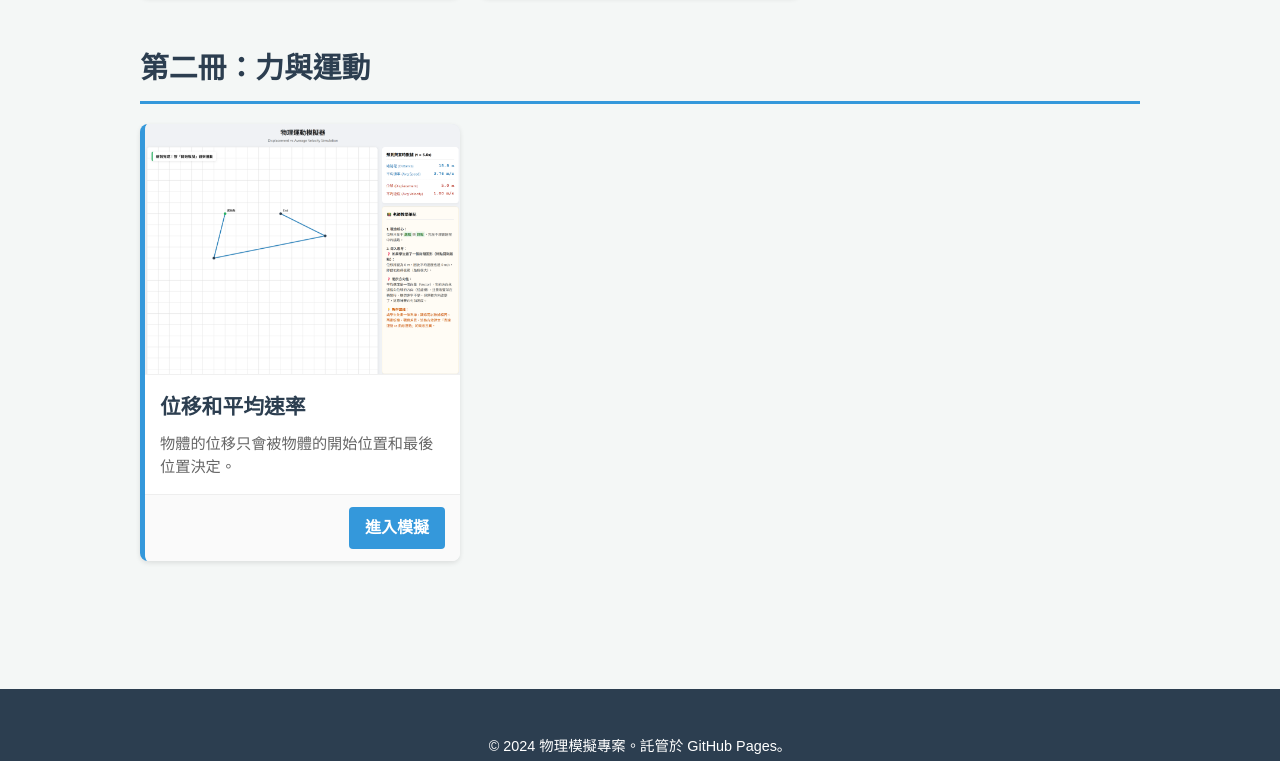
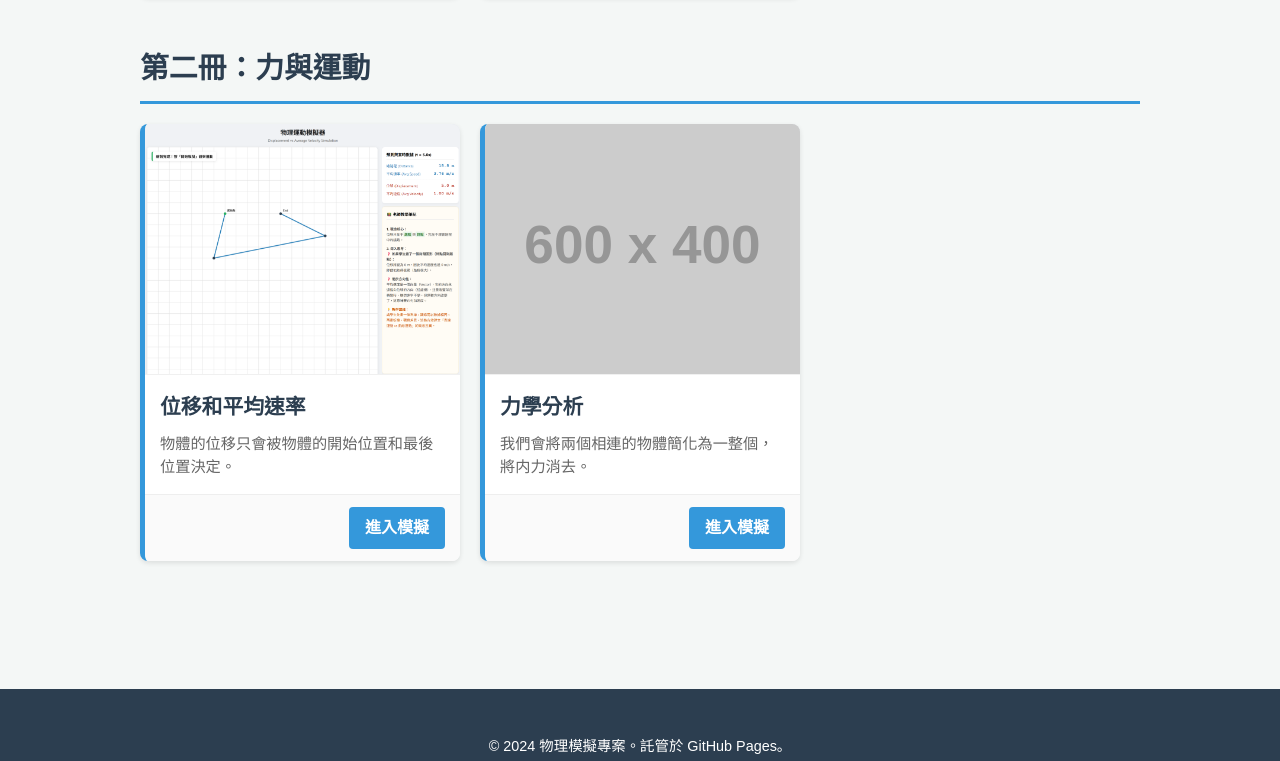
Before and after one commit to LS404-123/Physics-simulation, a plain HTML site: page index.html in a window 1280 px wide. Shown: the part 758-1519 px from the top of the page. Drawn offline with Linux system fonts and the light colour scheme; placeholder pictures from the web are drawn by us.

Commit message:
Update index.html

```diff
--- a/index.html
+++ b/index.html
@@ -225,6 +225,12 @@
                         link: "physics/Book2/displacement_avg_velocity.html",
                         image: "screenshot/book2/velocity_displacement.png"
                     },
+                    {
+                        title: "力學分析",
+                        desc: "我們會將兩個相連的物體簡化為一整個，將内力消去。",
+                        link: "",
+                        image: ""
+                    }
                     // 您可以在這裡輕鬆複製並貼上新的區塊:
                     // {
                     //    title: "新模擬標題",
```
